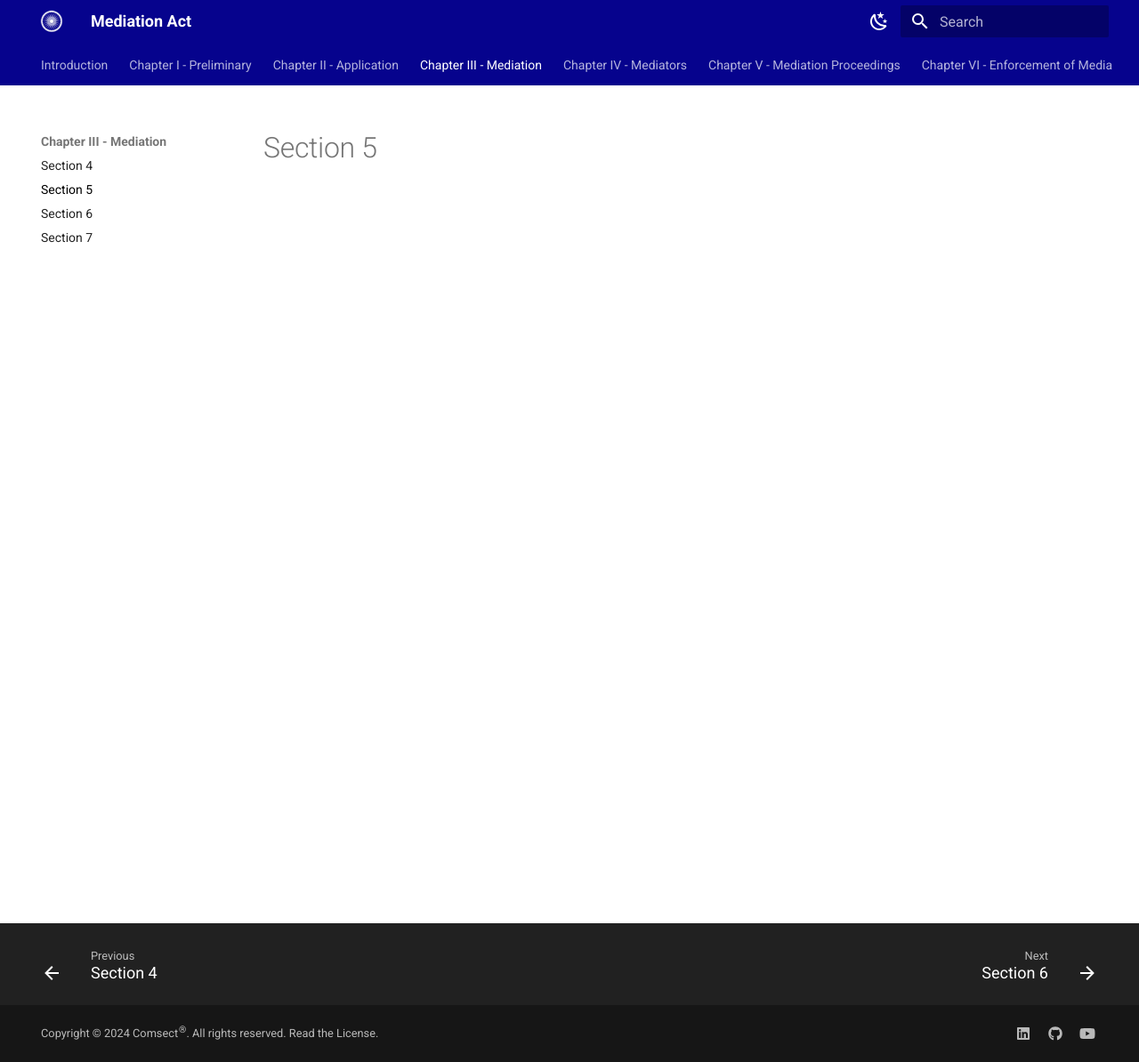
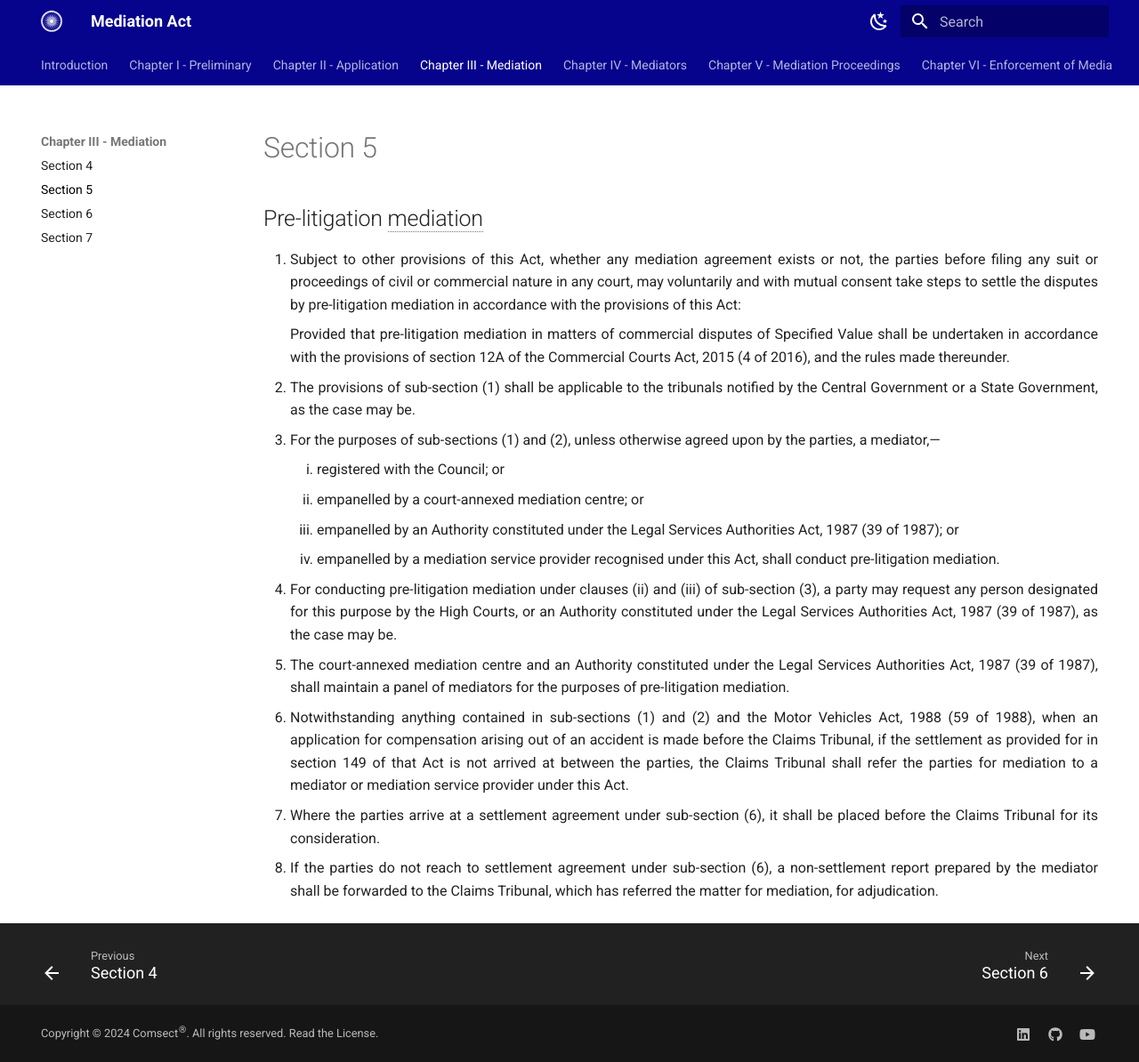
Before and after one commit to comsect/mediation-act, an MkDocs documentation site: the page built from docs/en/5.md, in a window 1280 px wide and 1194 px high. Shown: the whole window at 89% size. Built offline with MkDocs 1.6.1 and Material for MkDocs 9.7.7, drawn with Linux system fonts in a browser that asks for light colours.

Commit message:
add section-five

```diff
--- a/docs/en/5.md
+++ b/docs/en/5.md
@@ -3,3 +3,32 @@ hide:
     - toc
 description: Pre-litigation mediation
 ---
+
+<style>
+    ol.outer-list{
+        list-style-type: decimal;
+    }
+    ol.outer-list ol.inner-list {
+        list-style-type: lower-roman;
+    }
+</style>
+
+## Pre-litigation mediation
+
+<ol class="outer-list">
+<li> Subject to other provisions of this Act, whether any mediation agreement exists or not, the parties before filing any suit or proceedings of civil or commercial nature in any court, may voluntarily and with mutual consent take steps to settle the disputes by pre-litigation mediation in accordance with the provisions of this Act: </p> Provided that pre-litigation mediation in matters of commercial disputes of Specified Value shall be undertaken in accordance with the provisions of section 12A of the Commercial Courts Act, 2015 (4 of 2016), and the rules made thereunder.</li>
+<li> The provisions of sub-section (1) shall be applicable to the tribunals notified by the Central Government or a State Government, as the case may be.</li>
+<li> For the purposes of sub-sections (1) and (2), unless otherwise agreed upon by the parties, a mediator,—
+    <ol class="inner-list">
+        <li> registered with the Council; or</li>
+        <li> empanelled by a court-annexed mediation centre; or</li>
+        <li> empanelled by an Authority constituted under the Legal Services Authorities Act, 1987 (39 of 1987); or</li>
+        <li> empanelled by a mediation service provider recognised under this Act, shall conduct pre-litigation mediation.</li>
+    </ol>
+</li>
+<li> For conducting pre-litigation mediation under clauses (ii) and (iii) of sub-section (3), a party may request any person designated for this purpose by the High Courts, or an Authority constituted under the Legal Services Authorities Act, 1987 (39 of 1987), as the case may be.</li>
+<li> The court-annexed mediation centre and an Authority constituted under the Legal Services Authorities Act, 1987 (39 of 1987), shall maintain a panel of mediators for the purposes of pre-litigation mediation.</li>
+<li> Notwithstanding anything contained in sub-sections (1) and (2) and the Motor Vehicles Act, 1988 (59 of 1988), when an application for compensation arising out of an accident is made before the Claims Tribunal, if the settlement as provided for in section 149 of that Act is not arrived at between the parties, the Claims Tribunal shall refer the parties for mediation to a mediator or mediation service provider under this Act.</li>
+<li> Where the parties arrive at a settlement agreement under sub-section (6), it shall be placed before the Claims Tribunal for its consideration.
+<li> If the parties do not reach to settlement agreement under sub-section (6), a non-settlement report prepared by the mediator shall be forwarded to the Claims Tribunal, which has referred the matter for mediation, for adjudication.</li>
+</ol>
```
